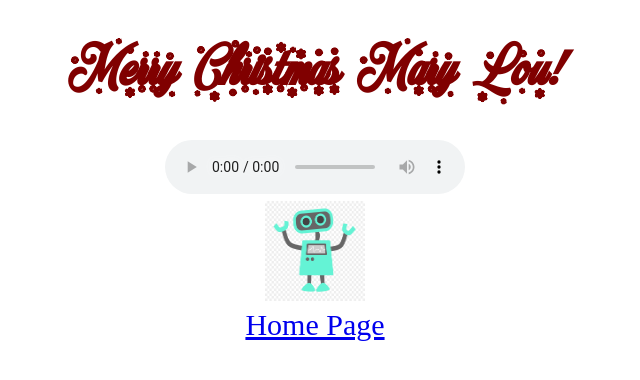
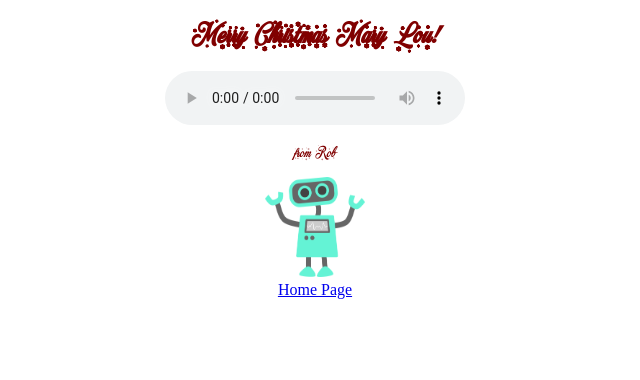
Before and after one commit to MuaddibMania/MaryLou, a plain HTML site: page christmas.html in a window 1280 px wide. Shown: the whole page, without its empty margins (325-965 px from the left). Drawn offline with Linux system fonts and the light colour scheme.

Commit message:
Finishing touches

```diff
--- a/christmas.html
+++ b/christmas.html
@@ -11,8 +11,9 @@
       <source src="christmas.mp3" type="audio/mpeg">
       Your browser does not support the audio element.
     </audio>
+    <p>from Rob</p>
     <div class="rob">
-      <img src="rob.jpg" alt="Image of Rob" style="width:100px;height:100px;">
+      <img src="rob.png" alt="Image of Rob" style="width:100px;height:100px;">
     </div>
     <div class="link">
       <a href="/MaryLou/index.html">Home Page</a>
--- a/christmasStyle.css
+++ b/christmasStyle.css
@@ -5,12 +5,17 @@
 
 body{
   text-align: center;
-  font-size: 30px;
   vertical-align: center;
+}
+
+p{
+  color: #800000;
+  font-family: christmasFont;
 }
 
 h1{
   color: #800000;
+  font-size: 30px;
   font-family: christmasFont;
 }
 
```
Also changed, not shown: rob.png (added).
